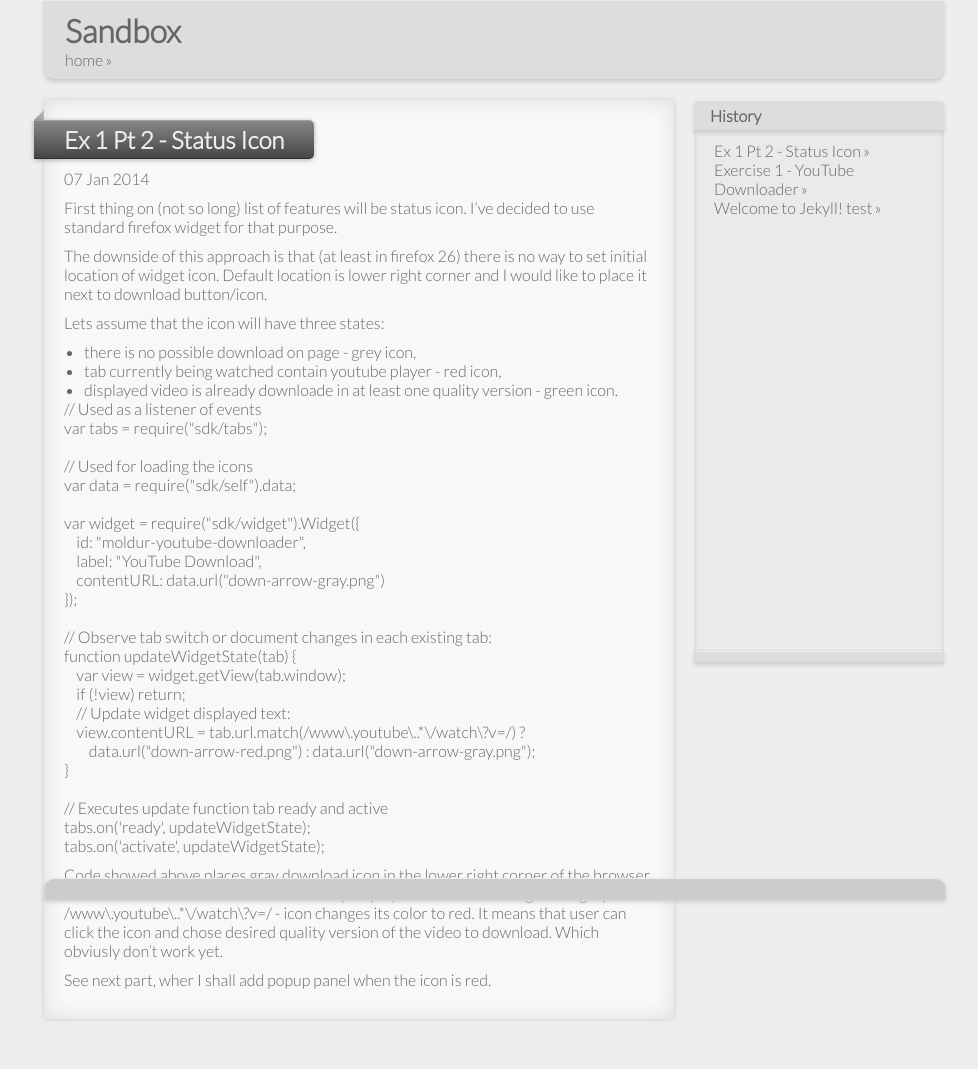
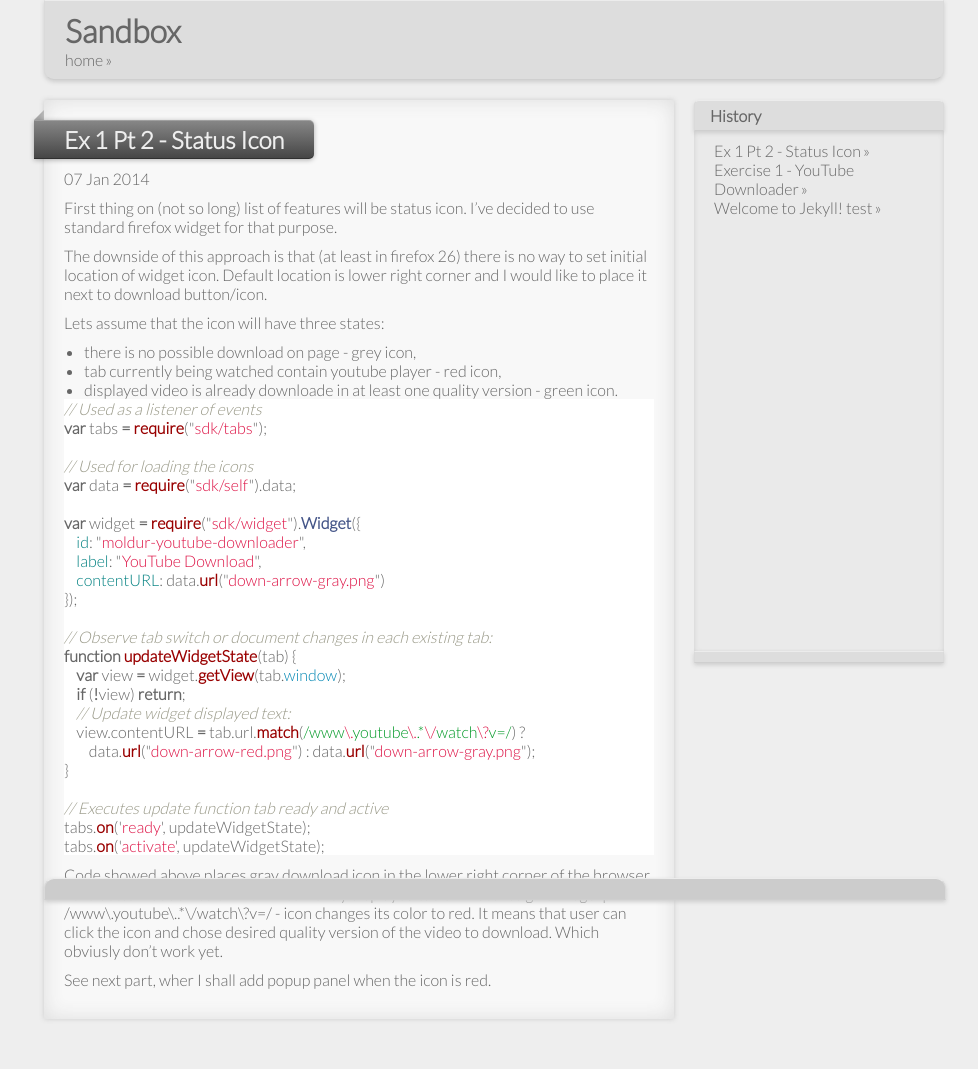
Before and after one commit to urobor/urobor.github.io, a Jekyll site: the page built from _posts/2014-01-07-exercise-1-part-2.markdown, in a window 1280 px wide. Shown: the whole page, without its empty margins (146-1124 px from the left). Built offline with Jekyll 4.4.1, drawn with Linux system fonts in a browser that asks for light colours; Markdown is read by kramdown in place of the engine named in the settings.

Commit message:
syntax highlighting css

```diff
--- a/_layouts/main.html
+++ b/_layouts/main.html
@@ -2,6 +2,7 @@
     <head>
         <link href='http://fonts.googleapis.com/css?family=Lato:300' rel='stylesheet' type='text/css'>
         <link rel="stylesheet" href="/css/skeleton.css">
+	<link rel="stylesheet" href="/css/syntax.css">
     </head>
     <body>
         <header>
--- /dev/null
+++ b/css/syntax.css
@@ -0,0 +1,60 @@
+.highlight  { background: #ffffff; }
+.highlight .c { color: #999988; font-style: italic } /* Comment */
+.highlight .err { color: #a61717; background-color: #e3d2d2 } /* Error */
+.highlight .k { font-weight: bold } /* Keyword */
+.highlight .o { font-weight: bold } /* Operator */
+.highlight .cm { color: #999988; font-style: italic } /* Comment.Multiline */
+.highlight .cp { color: #999999; font-weight: bold } /* Comment.Preproc */
+.highlight .c1 { color: #999988; font-style: italic } /* Comment.Single */
+.highlight .cs { color: #999999; font-weight: bold; font-style: italic } /* Comment.Special */
+.highlight .gd { color: #000000; background-color: #ffdddd } /* Generic.Deleted */
+.highlight .gd .x { color: #000000; background-color: #ffaaaa } /* Generic.Deleted.Specific */
+.highlight .ge { font-style: italic } /* Generic.Emph */
+.highlight .gr { color: #aa0000 } /* Generic.Error */
+.highlight .gh { color: #999999 } /* Generic.Heading */
+.highlight .gi { color: #000000; background-color: #ddffdd } /* Generic.Inserted */
+.highlight .gi .x { color: #000000; background-color: #aaffaa } /* Generic.Inserted.Specific */
+.highlight .go { color: #888888 } /* Generic.Output */
+.highlight .gp { color: #555555 } /* Generic.Prompt */
+.highlight .gs { font-weight: bold } /* Generic.Strong */
+.highlight .gu { color: #aaaaaa } /* Generic.Subheading */
+.highlight .gt { color: #aa0000 } /* Generic.Traceback */
+.highlight .kc { font-weight: bold } /* Keyword.Constant */
+.highlight .kd { font-weight: bold } /* Keyword.Declaration */
+.highlight .kp { font-weight: bold } /* Keyword.Pseudo */
+.highlight .kr { font-weight: bold } /* Keyword.Reserved */
+.highlight .kt { color: #445588; font-weight: bold } /* Keyword.Type */
+.highlight .m { color: #009999 } /* Literal.Number */
+.highlight .s { color: #d14 } /* Literal.String */
+.highlight .na { color: #008080 } /* Name.Attribute */
+.highlight .nb { color: #0086B3 } /* Name.Builtin */
+.highlight .nc { color: #445588; font-weight: bold } /* Name.Class */
+.highlight .no { color: #008080 } /* Name.Constant */
+.highlight .ni { color: #800080 } /* Name.Entity */
+.highlight .ne { color: #990000; font-weight: bold } /* Name.Exception */
+.highlight .nf { color: #990000; font-weight: bold } /* Name.Function */
+.highlight .nn { color: #555555 } /* Name.Namespace */
+.highlight .nt { color: #000080 } /* Name.Tag */
+.highlight .nv { color: #008080 } /* Name.Variable */
+.highlight .ow { font-weight: bold } /* Operator.Word */
+.highlight .w { color: #bbbbbb } /* Text.Whitespace */
+.highlight .mf { color: #009999 } /* Literal.Number.Float */
+.highlight .mh { color: #009999 } /* Literal.Number.Hex */
+.highlight .mi { color: #009999 } /* Literal.Number.Integer */
+.highlight .mo { color: #009999 } /* Literal.Number.Oct */
+.highlight .sb { color: #d14 } /* Literal.String.Backtick */
+.highlight .sc { color: #d14 } /* Literal.String.Char */
+.highlight .sd { color: #d14 } /* Literal.String.Doc */
+.highlight .s2 { color: #d14 } /* Literal.String.Double */
+.highlight .se { color: #d14 } /* Literal.String.Escape */
+.highlight .sh { color: #d14 } /* Literal.String.Heredoc */
+.highlight .si { color: #d14 } /* Literal.String.Interpol */
+.highlight .sx { color: #d14 } /* Literal.String.Other */
+.highlight .sr { color: #009926 } /* Literal.String.Regex */
+.highlight .s1 { color: #d14 } /* Literal.String.Single */
+.highlight .ss { color: #990073 } /* Literal.String.Symbol */
+.highlight .bp { color: #999999 } /* Name.Builtin.Pseudo */
+.highlight .vc { color: #008080 } /* Name.Variable.Class */
+.highlight .vg { color: #008080 } /* Name.Variable.Global */
+.highlight .vi { color: #008080 } /* Name.Variable.Instance */
+.highlight .il { color: #009999 } /* Literal.Number.Integer.Long */
```
